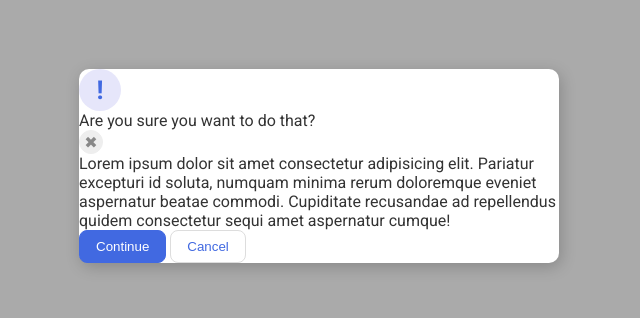
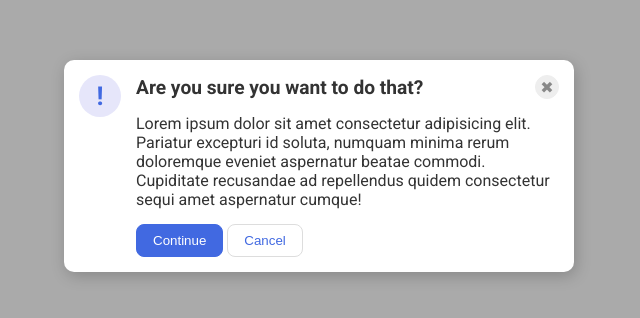
Before and after one commit to cyriljchan/TheOdinProject, a plain HTML site: page 02-css-exercises/flex/05-flex-modal/index.html in a window 1280 px wide. Shown: the part 234-552 px from the top of the page, without its empty margins (321-961 px from the left). Drawn offline with Linux system fonts and the light colour scheme.

Commit message:
UPDATE: solution to 05-flex-modal

```diff
--- a/02-css-exercises/flex/05-flex-modal/index.html
+++ b/02-css-exercises/flex/05-flex-modal/index.html
@@ -10,11 +10,17 @@
   <body>
     <div class="modal">
       <div class="icon">!</div>
-      <div class="header">Are you sure you want to do that?</div>
-      <button class="close-button">✖</button>
-      <div class="text">Lorem ipsum dolor sit amet consectetur adipisicing elit. Pariatur excepturi id soluta, numquam minima rerum doloremque eveniet aspernatur beatae commodi. Cupiditate recusandae ad repellendus quidem consectetur sequi amet aspernatur cumque!</div>
-      <button class="continue">Continue</button>
-      <button class="cancel">Cancel</button>
+      <div class="content">
+        <div class="header">
+          <div class="header-text">Are you sure you want to do that?</div>
+          <button class="close-button">✖</button>
+        </div>
+        <div class="text">Lorem ipsum dolor sit amet consectetur adipisicing elit. Pariatur excepturi id soluta, numquam minima rerum doloremque eveniet aspernatur beatae commodi. Cupiditate recusandae ad repellendus quidem consectetur sequi amet aspernatur cumque!</div>
+        <div class="footer">
+          <button class="continue">Continue</button>
+          <button class="cancel">Cancel</button>
+        </div>
+      </div>
     </div>
   </body>
 </html>
--- a/02-css-exercises/flex/05-flex-modal/style.css
+++ b/02-css-exercises/flex/05-flex-modal/style.css
@@ -67,3 +67,30 @@ button.cancel {
   border: 1px solid #ddd;
   color: royalblue;
 }
+
+/* solution */
+.modal {
+  display: flex;
+  gap: 15px;
+  padding: 15px;
+}
+
+.icon {
+  flex-shrink: 0;
+}
+
+.header {
+  display: flex;
+  justify-content: space-between;
+  align-items: center;
+  margin-bottom: 15px;
+}
+
+.header-text {
+  font-size: larger;
+  font-weight: bold;
+}
+
+.text {
+  margin-bottom: 15px;
+}
```
